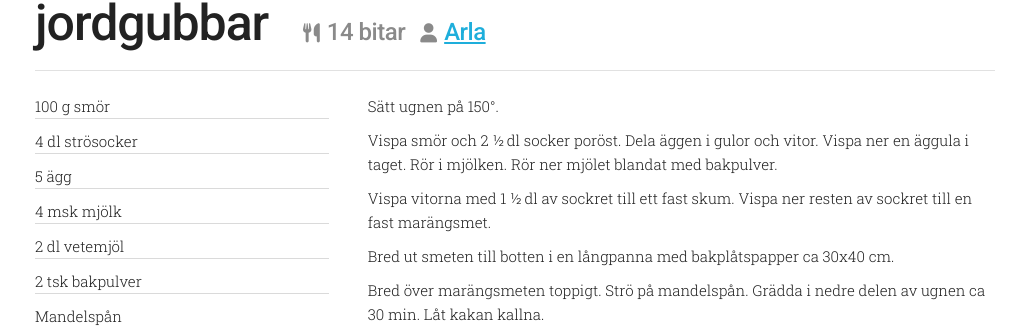
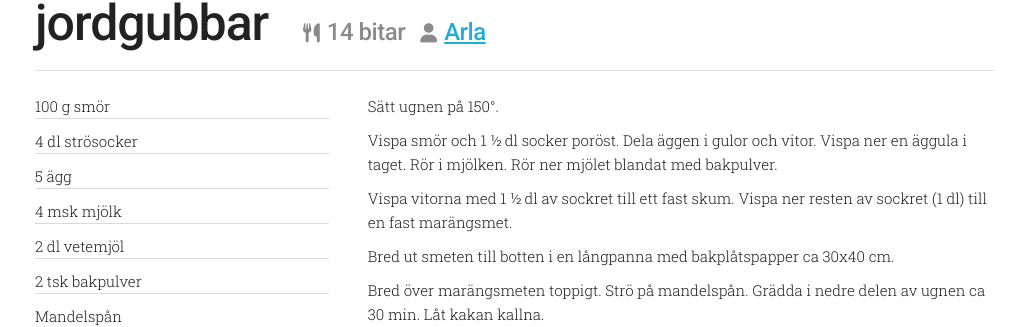
Before and after one commit to grapefrukt/recipes, a Jekyll site: the page built from _recipes/Sommartårta med lemoncurd och jordgubbar.md, in a window 1280 px wide. Shown: the part 97-424 px from the top of the page, without its empty margins (125-1147 px from the left). Built offline with Jekyll 4.4.1, drawn with Linux system fonts in a browser that asks for light colours.

Commit message:
Update Sommartårta med lemoncurd och jordgubbar.md

```diff
--- a/_recipes/Sommartårta med lemoncurd och jordgubbar.md
+++ b/_recipes/Sommartårta med lemoncurd och jordgubbar.md
@@ -17,8 +17,8 @@ ingredients :
 tags: [ efterrätter ]
 ---
 * Sätt ugnen på 150°.
-* Vispa smör och 2 ½ dl socker poröst. Dela äggen i gulor och vitor. Vispa ner en äggula i taget. Rör i mjölken. Rör ner mjölet blandat med bakpulver.
-* Vispa vitorna med 1 ½ dl av sockret till ett fast skum. Vispa ner resten av sockret till en fast marängsmet.
+* Vispa smör och 1 ½ dl socker poröst. Dela äggen i gulor och vitor. Vispa ner en äggula i taget. Rör i mjölken. Rör ner mjölet blandat med bakpulver.
+* Vispa vitorna med 1 ½ dl av sockret till ett fast skum. Vispa ner resten av sockret (1 dl) till en fast marängsmet.
 * Bred ut smeten till botten i en långpanna med bakplåtspapper ca 30x40 cm.
 * Bred över marängsmeten toppigt. Strö på mandelspån. Grädda i nedre delen av ugnen ca 30 min. Låt kakan kallna.
 * Dela den på mitten. Vispa grädden. Rör lemon curd mjuk och vänd ner den i grädden. Lägg ihop bottnarna med citrongrädden emellan.
```
